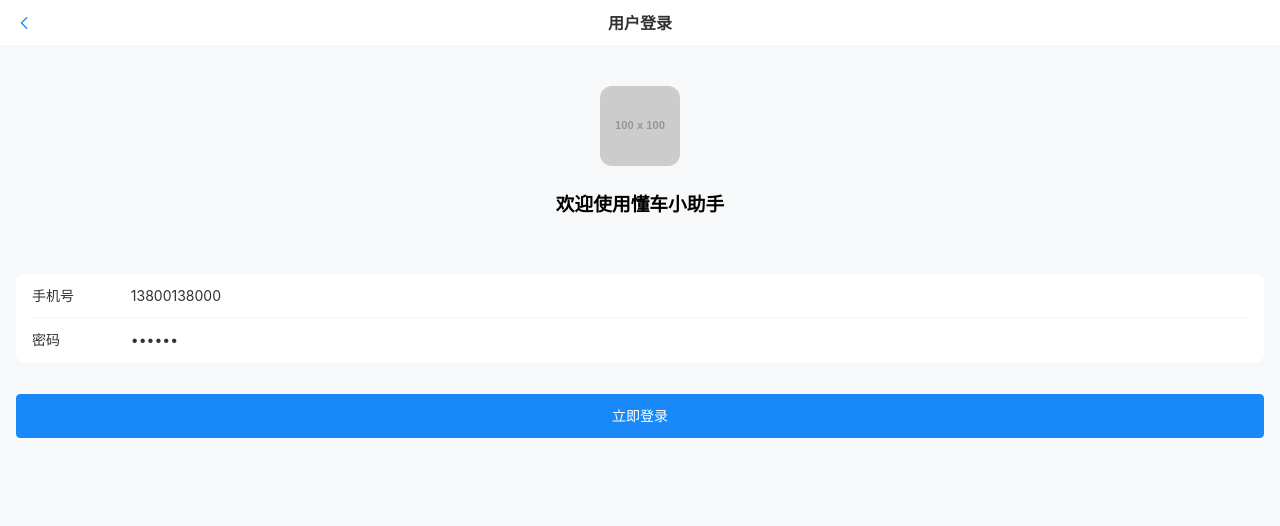
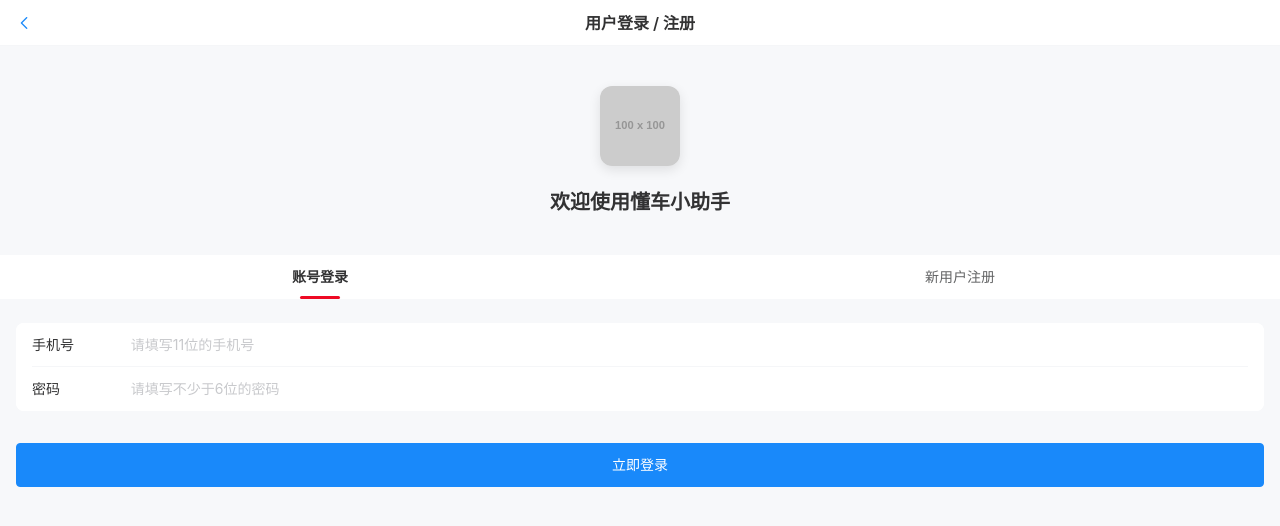
Before and after one commit to liyongjianok/car-web, a Vue app: page /login in a window 1280 px wide. Shown: the top 526 px of the page. Built offline with nearby package versions, Linux system fonts and the light colour scheme.

Commit message:
feat: 注册实现

```diff
--- a/src/api/car.js
+++ b/src/api/car.js
@@ -1,6 +1,8 @@
 import request from '../utils/request'
 
 // ------------ 用户相关接口 ------------
+// 注册接口
+export const register = (data) => request.post('/user/register', data)
 // 用户登录
 export const login = (data) => request.post('/user/login', data)
 // 获取当前登录用户信息
--- a/src/views/Login.vue
+++ b/src/views/Login.vue
@@ -1,27 +1,30 @@
 <template>
-    <div class="login">
-      <van-nav-bar title="用户登录" left-arrow @click-left="$router.back()" />
+  <div class="login-page">
+    <van-nav-bar title="用户登录 / 注册" left-arrow @click-left="$router.back()" />
 
     <div class="login-header">
       <img src="https://dummyimage.com/100/ee0a24/fff&text=CAR" alt="logo">
       <h3>欢迎使用懂车小助手</h3>
     </div>
 
-      <van-form @submit="onSubmit">
-        <van-cell-group inset>
+    <van-tabs v-model:active="activeTab" animated swipeable color="#ee0a24">
+
+      <van-tab title="账号登录" name="login">
+        <van-form @submit="onSubmitLogin">
+          <van-cell-group inset class="form-group">
             <van-field
-            v-model="phone"
+              v-model="loginForm.phone"
               name="phone"
               label="手机号"
-            placeholder="13800138000"
+              placeholder="请填写11位的手机号"
               :rules="[{ required: true, message: '请填写手机号' }]"
             />
             <van-field
-            v-model="password"
+              v-model="loginForm.password"
               type="password"
               name="password"
               label="密码"
-            placeholder="123456"
+              placeholder="请填写不少于6位的密码"
               :rules="[{ required: true, message: '请填写密码' }]"
             />
           </van-cell-group>
@@ -31,46 +34,140 @@
             </van-button>
           </div>
         </van-form>
+      </van-tab>
+
+      <van-tab title="新用户注册" name="register">
+        <van-form @submit="onSubmitRegister">
+          <van-cell-group inset class="form-group">
+            <van-field
+              v-model="registerForm.phone"
+              name="phone"
+              label="手机号"
+              placeholder="请输入常用手机号"
+              :rules="[{ required: true, message: '请填写手机号' }]"
+            />
+            <van-field
+              v-model="registerForm.password"
+              type="password"
+              name="password"
+              label="设置密码"
+              placeholder="至少6位"
+              :rules="[{ required: true, message: '请设置密码' }, { validator: val => val.length >= 6, message: '密码不能少于6位' }]"
+            />
+            <van-field
+              v-model="registerForm.confirmPassword"
+              type="password"
+              name="confirmPassword"
+              label="确认密码"
+              placeholder="请再次输入密码"
+              :rules="[{ required: true, message: '请确认密码' }]"
+            />
+          </van-cell-group>
+          <div style="margin: 32px 16px;">
+            <van-button block type="danger" native-type="submit" :loading="regLoading">
+              立即注册
+            </van-button>
+          </div>
+        </van-form>
+      </van-tab>
+
+    </van-tabs>
   </div>
 </template>
 
 <script setup>
 import { ref } from 'vue'
 import { useRouter } from 'vue-router'
-  import { login } from '../api/car'
-  import { showSuccessToast } from 'vant'
+import { login, register } from '../api/car'
+import { showToast, showSuccessToast } from 'vant'
 
 const router = useRouter()
-  const phone = ref('13800138000') // 默认填入测试账号
-  const password = ref('123456')   // 默认填入测试密码
+const activeTab = ref('login')
+
+// 登录表单状态
+const loginForm = ref({ phone: '', password: '' })
 const loading = ref(false)
 
-  const onSubmit = async (values) => {
+// 注册表单状态
+const registerForm = ref({ phone: '', password: '', confirmPassword: '' })
+const regLoading = ref(false)
+
+// 处理登录逻辑
+const onSubmitLogin = async (values) => {
   loading.value = true
   try {
-      const res = await login(values)
-      // 1. 存储 Token 到本地
+    const res = await login({
+      phone: values.phone,
+      password: values.password
+    })
+
+    // 1. 存储 Token 和 uid 到本地
     localStorage.setItem('car_token', res.token)
     localStorage.setItem('car_uid', res.uid)
 
     showSuccessToast('登录成功')
-      // 2. 跳转回个人中心或首页
+
+    // 2. 跳转回个人中心 (使用 replace 避免按返回键又回到登录页)
+    setTimeout(() => {
       router.replace('/user')
+    }, 500)
   } catch (err) {
     console.error(err)
   } finally {
     loading.value = false
   }
 }
+
+// 处理注册逻辑
+const onSubmitRegister = async (values) => {
+  if (values.password !== values.confirmPassword) {
+    showToast('两次输入的密码不一致')
+    return
+  }
+
+  regLoading.value = true
+  try {
+    const res = await register({
+      phone: values.phone,
+      password: values.password
+    })
+
+    showSuccessToast(res.message || '注册成功')
+
+    // 注册成功后，自动填充手机号并切回登录页
+    loginForm.value.phone = values.phone
+    loginForm.value.password = ''
+    registerForm.value = { phone: '', password: '', confirmPassword: '' }
+    activeTab.value = 'login'
+
+  } catch (err) {
+    console.error(err)
+  } finally {
+    regLoading.value = false
+  }
+}
 </script>
 
 <style scoped>
+.login-page {
+  background-color: #f7f8fa;
+  min-height: 100vh;
+}
 .login-header {
   text-align: center;
-    padding: 40px 0;
+  padding: 40px 0 20px;
 }
 .login-header img {
   width: 80px;
   border-radius: 12px;
+  box-shadow: 0 4px 12px rgba(0,0,0,0.1);
+}
+.login-header h3 {
+  margin-top: 16px;
+  color: #323233;
+  font-size: 20px;
+}
+.form-group {
+  margin-top: 24px;
 }
 </style>
```
Lines whose indentation alone changed are shown as unchanged.
